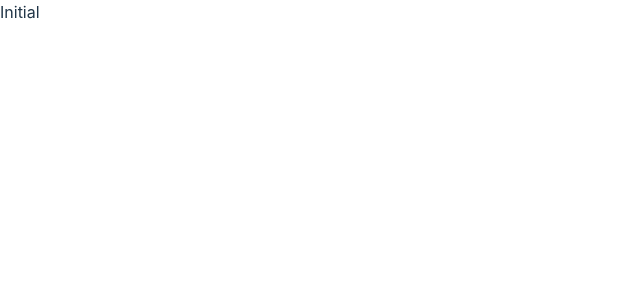
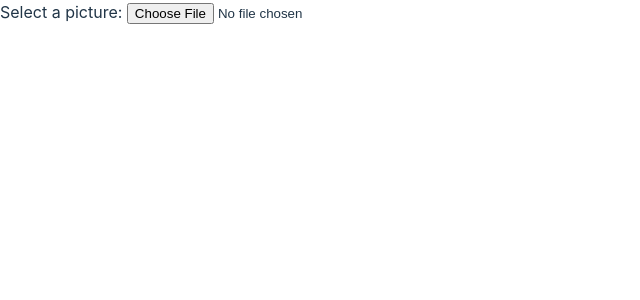
Before and after one commit to bacher/dithering, a React (Vite) app: page / in a window 1280 px wide. Shown: the top 300 px of the page, without its empty margins (0-640 px from the left). Built offline with nearby package versions, Linux system fonts and the light colour scheme.

Commit message:
allow to pick local image

```diff
--- /dev/null
+++ b/src/components/App/App.module.css
@@ -0,0 +1,6 @@
+.root {
+  display: flex;
+  flex-direction: column;
+  gap: 16px;
+  align-items: start;
+}
--- a/src/components/App/App.tsx
+++ b/src/components/App/App.tsx
@@ -1,3 +1,24 @@
+import { useRef } from 'react';
+
+import { ImagePicker } from '../ImagePicker/ImagePicker.tsx';
+
+import styles from './App.module.css';
+
 export function App() {
-  return <>Initial</>;
+  const canvasRef = useRef<HTMLCanvasElement>(null);
+
+  return (
+    <div className={styles.root}>
+      <ImagePicker
+        onImageLoaded={(img) => {
+          const ctx = canvasRef.current!.getContext('2d', {
+            alpha: false,
+          })!;
+
+          ctx.drawImage(img, 0, 0);
+        }}
+      />
+      <canvas ref={canvasRef} width={320} height={320} />
+    </div>
+  );
 }
--- /dev/null
+++ b/src/components/ImagePicker/ImagePicker.tsx
@@ -0,0 +1,54 @@
+import { useEffect, useRef } from 'react';
+
+type ImagePickerProps = {
+  onImageLoaded: (image: HTMLImageElement) => void;
+};
+
+export function ImagePicker({ onImageLoaded }: ImagePickerProps) {
+  const initialRef = useRef(true);
+
+  function triggerToImage(dataUrl: string) {
+    const img = new Image();
+    img.addEventListener('load', () => {
+      onImageLoaded(img);
+    });
+    img.src = dataUrl;
+  }
+
+  useEffect(() => {
+    if (!initialRef.current) {
+      return;
+    }
+    initialRef.current = false;
+
+    const imageDataUrl = localStorage.getItem('dithering:saved_image');
+
+    if (imageDataUrl) {
+      triggerToImage(imageDataUrl);
+    }
+  }, []);
+
+  return (
+    <label>
+      Select a picture:{' '}
+      <input
+        type="file"
+        accept="image/png, image/jpeg"
+        onChange={(event) => {
+          const file = event.target.files?.[0];
+
+          if (file) {
+            const reader = new FileReader();
+            reader.onload = () => {
+              const imageDataUrl = reader.result as string;
+              localStorage.setItem('dithering:saved_image', imageDataUrl);
+
+              triggerToImage(imageDataUrl);
+            };
+            reader.readAsDataURL(file);
+          }
+        }}
+      />
+    </label>
+  );
+}
```
Also changed, not shown: .eslintrc.cjs.
